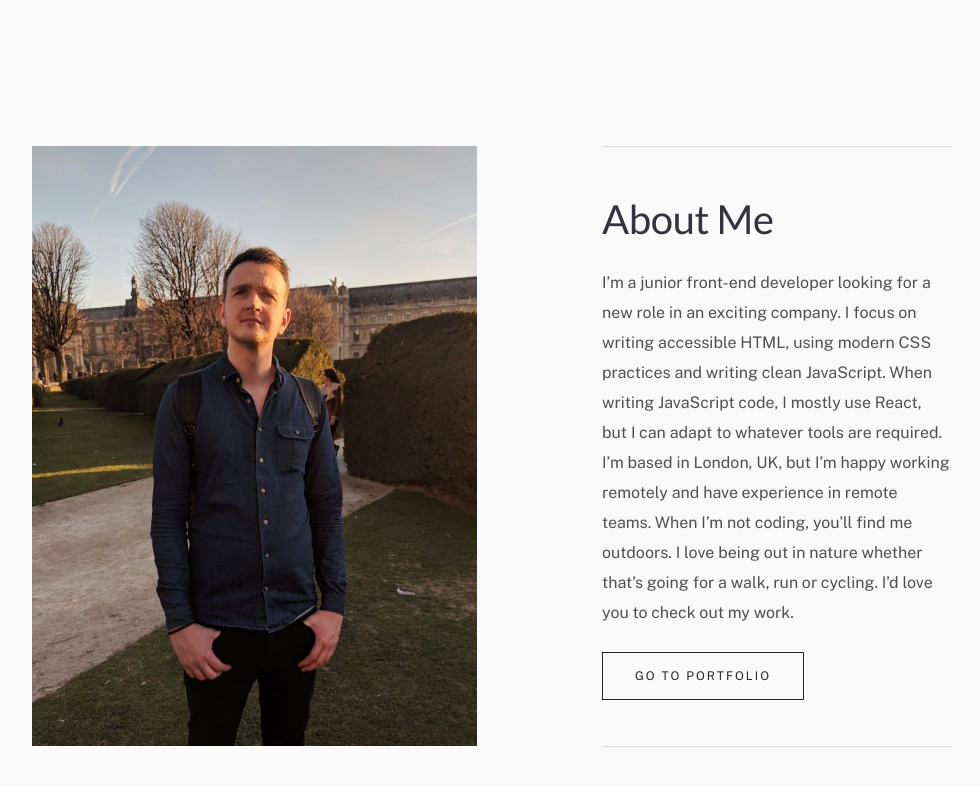
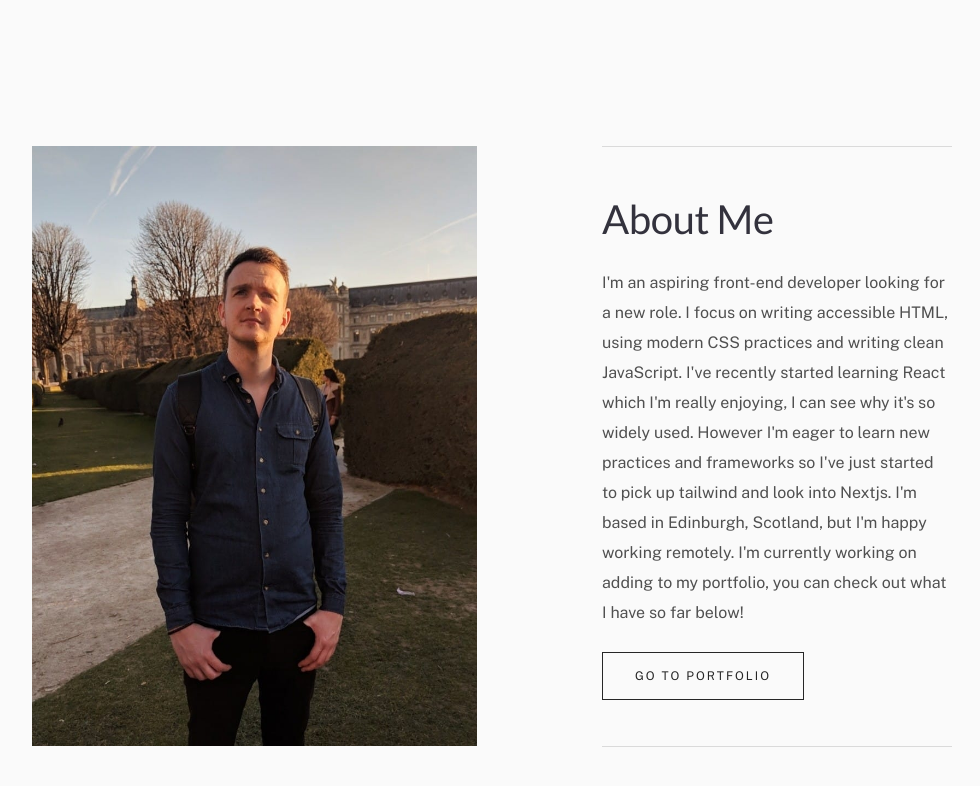
Before and after one commit to RoanMacmillan/minimal-portfolio-site, a React (Vite) app: page / in a window 1280 px wide. Shown: the part 748-1534 px from the top of the page, without its empty margins (53-1033 px from the left). Built offline with nearby package versions, Linux system fonts and the light colour scheme; a web font is replaced by a local one.

Commit message:
content updates

```diff
--- a/portfolioItemsData.json
+++ b/portfolioItemsData.json
@@ -4,7 +4,7 @@
     "imgSrc": "/assets/images/portfolio/mobile/wave4.png",
     "detailSrc": "/assets/images/detail/mobile/detail-final2.png",
     "title": "Galleria",
-    "description": "In this project, I built a responsive gallery site. I implemented a masonry layout, a slideshow and lightbox for the paintings. I used React, with CSS grid for the masonry layout. I also pulled the image data from a JSON file to save time.",
+    "description": "In this project, I built a responsive gallery site. I implemented a masonry layout, a slideshow and lightbox for the images. I used React, with CSS grid for the masonry layout. I also pulled the image data from a JSON file to save time.",
     "className": "portfolioItem galleriaItem",
     "method": "Interaction Design / Front End Development",
     "tools": "vite / react / css",
--- a/src/App.css
+++ b/src/App.css
@@ -139,7 +139,7 @@ video {
 
 .portfolioIndex h2 {
   font-weight: 700;
-  font-size: 40px;
+  font-size: 32px;
   line-height: 42px;
   letter-spacing: -0.357143px;
   color: #262626;
@@ -187,6 +187,10 @@ video {
 @media screen and (min-width: 768px) {
   button {
     cursor: pointer;
+  }
+
+  .portfolioIndex h2 {
+    font-size: 40px;
   }
 
   li {
--- a/src/assets/Components/ContactPage/ContactPage.jsx
+++ b/src/assets/Components/ContactPage/ContactPage.jsx
@@ -79,12 +79,9 @@ const ContactPage = ({ className }) => {
           <p>
             I’d love to hear about what you’re working on and how I could help.
             I’m currently looking for a new role and am open to a wide range of
-            opportunities. My preference would be to find a position in a
-            company in London. But I’m also happy to hear about opportunites
-            that don’t fit that description. I’m a hard-working and positive
+            opportunities. I'm based in Edinburgh but happy working remote. I’m a hard-working and positive
             person who will always approach each task with a sense of purpose
-            and attention to detail. Please do feel free to check out my online
-            profiles below and get in touch using the form.
+            and attention to detail. Feel free to check out my socials below.
           </p>
           <div className="socialContainer">
             <Link to="https://github.com/RoanMacmillan">
--- a/src/assets/Components/HomePage/HomePage.css
+++ b/src/assets/Components/HomePage/HomePage.css
@@ -40,7 +40,7 @@ main h1 {
 
 .aboutContainer h2 {
   font-weight: 700;
-  font-size: 40px;
+  font-size: 32px;
   line-height: 42px;
   letter-spacing: -0.357143px;
   color: #33323d;
@@ -72,7 +72,7 @@ main h1 {
   text-align: center;
   letter-spacing: 2px;
   text-transform: uppercase;
-  color: white;
+  color: #fafafa;
   width: 152px;
 }
 
@@ -83,6 +83,10 @@ main h1 {
   align-items: center;
   justify-content: flex-start;
 }
+
+
+
+
 
 .arrowDown {
   padding: 15px;
@@ -100,6 +104,10 @@ main h1 {
     left: -2px;
     bottom: -2px;
 
+  }
+
+  .aboutContainer h2 {
+    font-size: 40px;
   }
 
   .topContainer {
@@ -127,6 +135,7 @@ main h1 {
     display: flex;
     gap: 4.3125rem;
     height: 600px;
+
   }
 
   .aboutChild p {
@@ -148,6 +157,7 @@ main h1 {
   .aboutChild h2 {
     margin-top: 51px;
     margin-bottom: 28px;
+
   }
 
   .goto {
--- a/src/assets/Components/HomePage/HomePage.jsx
+++ b/src/assets/Components/HomePage/HomePage.jsx
@@ -1,11 +1,11 @@
 import React, { useRef, useCallback, useState, useEffect } from "react";
 import "./HomePage.css";
 import DesktopHero from "../../images/homepage/desktop/image-homepage-hero@2x.jpg";
-import NewHero from '../../images/homepage/desktop/hero-new.png'
+import NewHero from "../../images/homepage/desktop/hero-new.png";
 import TabletHero from "../../images/homepage/tablet/image-homepage-hero.jpg";
 import ProfilePic from "../../images/homepage/mobile/me.jpg";
 import ButtonIcon from "../../images/icons/down-arrows.svg";
-import DesktopLanding from '../../images/homepage/desktop/landing-image.webp'
+import DesktopLanding from "../../images/homepage/desktop/landing-image.webp";
 import Button from "../Button/Button";
 import { Link } from "react-router-dom";
 const HomePage = ({ className }) => {
@@ -27,7 +27,11 @@ const HomePage = ({ className }) => {
     <main>
       <div className={`topContainer ${className} ${loaded ? "loaded" : ""} `}>
         <div className="heroImgWrapper">
-          <img className="mobileHero" src={DesktopLanding} alt="Mobile hero"></img>
+          <img
+            className="mobileHero"
+            src={DesktopLanding}
+            alt="Mobile hero"
+          ></img>
           <img
             className="desktopHeroHome"
             src={DesktopLanding}
@@ -43,7 +47,7 @@ const HomePage = ({ className }) => {
             onClick={scrollToAbout}
           >
             {/* <div className="scrollDownWrapper"> */}
-              <img className="arrowDown" src={ButtonIcon} alt="Button Icon"></img>
+            <img className="arrowDown" src={ButtonIcon} alt="Button Icon"></img>
             {/* </div> */}
             <span>about me</span>
           </button>
@@ -61,14 +65,14 @@ const HomePage = ({ className }) => {
           <div className="line imgLine"></div>
           <h2>About Me</h2>
           <p>
-            I’m a junior front-end developer looking for a new role in an
-            exciting company. I focus on writing accessible HTML, using modern
-            CSS practices and writing clean JavaScript. When writing JavaScript
-            code, I mostly use React, but I can adapt to whatever tools are
-            required. I’m based in London, UK, but I’m happy working remotely
-            and have experience in remote teams. When I’m not coding, you’ll
-            find me outdoors. I love being out in nature whether that’s going
-            for a walk, run or cycling. I’d love you to check out my work.
+            I'm an aspiring front-end developer looking for a new role. I focus
+            on writing accessible HTML, using modern CSS practices and writing
+            clean JavaScript. I've recently started learning React which I'm
+            really enjoying, I can see why it's so widely used. However I'm
+            eager to learn new practices and frameworks so I've just started to
+            pick up tailwind and look into Nextjs. I'm based in Edinburgh,
+            Scotland, but I'm happy working remotely. I'm currently working on
+            adding to my portfolio, you can check out what I have so far below!
           </p>
           <Link to="/index">
             <Button text="go to portfolio" className="navBtn goto" />
--- a/src/assets/Components/PortfolioDetail/PortfolioDetail.css
+++ b/src/assets/Components/PortfolioDetail/PortfolioDetail.css
@@ -4,7 +4,7 @@
 }
 
 .portfolioDetail h2 {
-  font-size: 40px;
+  font-size: 32px;
   line-height: 42px;
   margin-top: 1.5rem;
   margin-bottom: 1.5rem;
@@ -52,7 +52,7 @@
   margin-top: 3rem;
   margin-bottom: 1.75rem;
   font-weight: 400;
-  font-size: 32px;
+  font-size: 26px;
   line-height: 42px;
   letter-spacing: -0.285714px;
   color: #262626;
@@ -62,7 +62,7 @@
   margin-top: 2.5rem;
   margin-bottom: 2.5rem;
   font-weight: 400;
-  font-size: 32px;
+  font-size: 26px;
   line-height: 42px;
   letter-spacing: -0.285714px;
   color: #262626;
@@ -74,7 +74,6 @@
 }
 
 .detail {
-
   /* box-shadow: rgba(0, 0, 0, 0.1) -4px 9px 25px -6px; */
 }
 
@@ -86,6 +85,16 @@
   .testtt {
     display: none;
   }
+
+  .portfolioDetail h3,
+  .portfolioDetail h4 {
+    font-size: 32px;
+  }
+
+  .portfolioDetail h2 {
+    font-size: 40px;
+  }
+
   .desktopTest {
     display: unset;
   }
```
